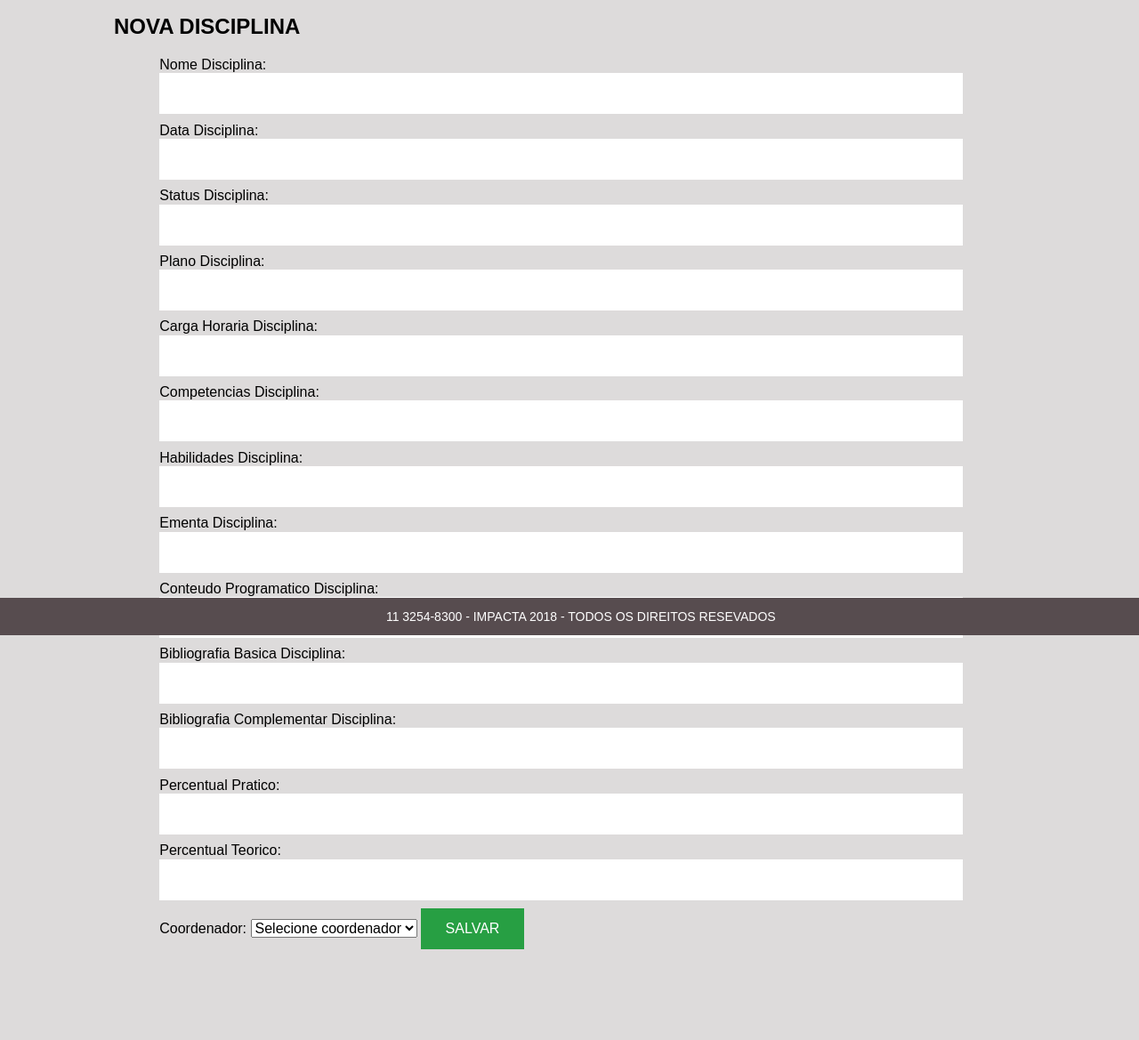
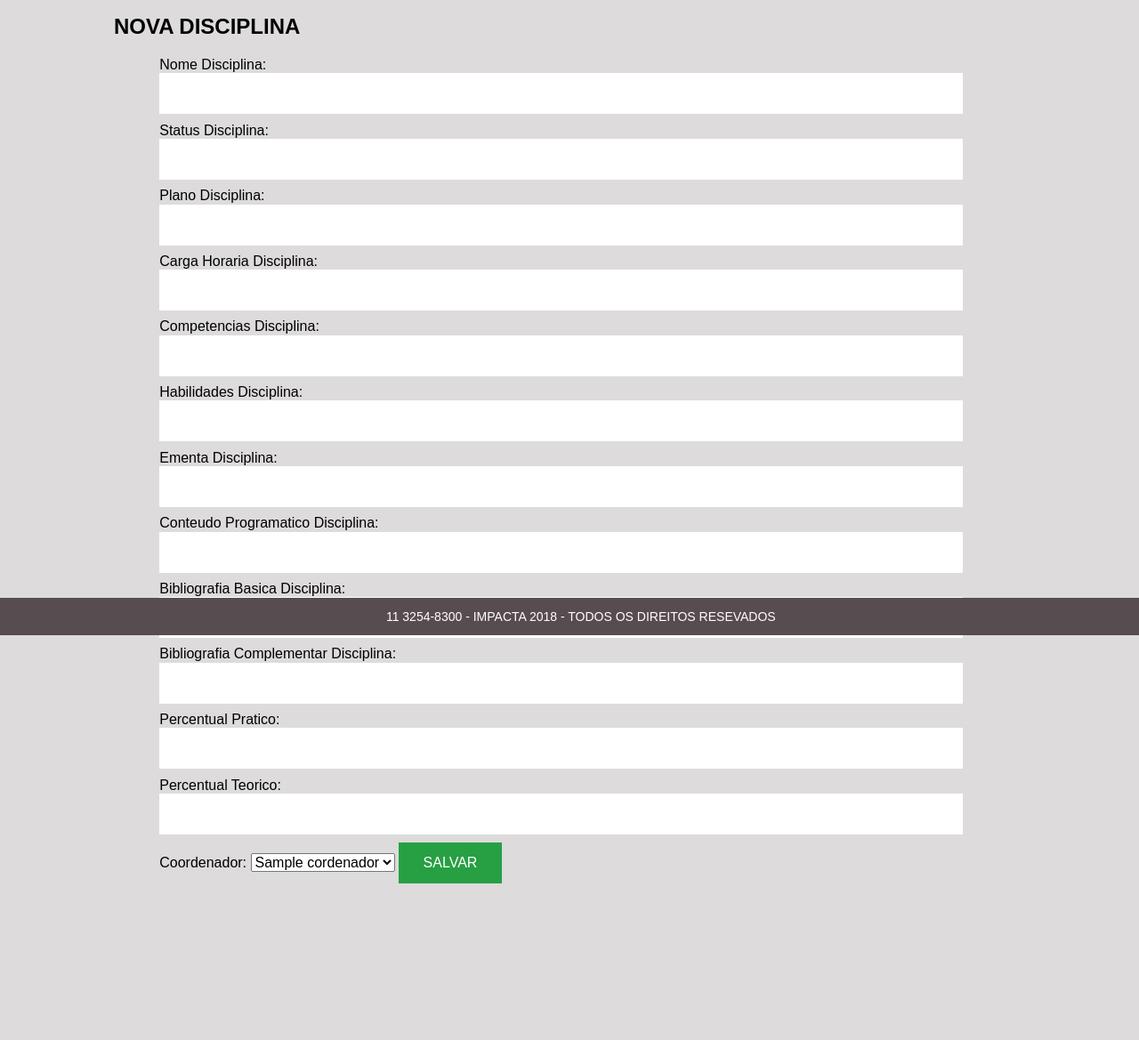
Before and after one commit to HCrew/HCrew, a Django app: page /novaDisciplina/ in a window 1280 px wide. Shown: the part 86-1255 px from the top of the page at 89% size. After the commit the page ends 1079 px from the top, so only its background shows below. Run offline with Django 3.2, Linux system fonts and the light colour scheme; tables that the repository leaves empty hold one stand-in row (values such as "Sample post").

Commit message:
fix crud disciplina

```diff
--- a/contas/models/coordenador.py
+++ b/contas/models/coordenador.py
@@ -11,4 +11,4 @@ class Coordenador(Pessoa):
 
     class Meta:
         managed = False
-        db_table = 'tbl_coordenador'
+        db_table = 'tbl_cordenador'
--- a/curriculo/templates/dadosDisciplina.html
+++ b/curriculo/templates/dadosDisciplina.html
@@ -10,7 +10,7 @@
 <form method="POST" action="">
     <p>
       Nome Disciplina: <input name="nome" value="{{disciplina.nome_disciplina}}"/>
-      Data Disciplina:  <input name="data" value="{{disciplina.data_disciplina}}"/>
+      <!--Data Disciplina:  <input name="data" value="{{disciplina.data_disciplina}}"/>-->
       Status Disciplina: <input name="status" value="{{disciplina.status_disciplina}}"/>
       Plano Disciplina: <input name="plano" value="{{disciplina.plano_ensino_disciplina}}"/>
       Carga Horaria Disciplina:<input name="carga" value="{{disciplina.carga_horaria_disciplina}}"/>
@@ -22,12 +22,11 @@
       Bibliografia Complementar Disciplina:<input name="bibliografia_complementar" value="{{disciplina.bibliografia_complementar_disciplina}}"/>
       Percentual Pratico:<input name="percentual_pratico" value="{{disciplina.percentual_pratico}}"/>
       Percentual Teorico:<input name="percentual_teorico" value="{{disciplina.percentual_teorico}}"/>
-      Coordenador:
+      Coordenador: <!--<input  name="id_coord" value="{{Coordenador.id}}"> -->
 
-      <select>
+    <select name="id_coord">
       {% for coordenador in coordenadores %}
-      <option value="">Selecione coordenador</option>
-      <option value="{{x}}" name="id" >{{coordenador.id_plus}} {{coordenador.nome}}</option>
+      <option value="{{coordenador.id}}" name="" >{{coordenador.nome}}</option>
       {% endfor %}
     </select>
     <button>{{botao}}</button>
--- a/curriculo/templates/listaDisciplinas.html
+++ b/curriculo/templates/listaDisciplinas.html
@@ -24,10 +24,10 @@
                     <td>{{disciplina.status_disciplina}}</td>
                     <td>{{disciplina.plano_ensino_disciplina}}</td>
                     <td>{{disciplina.carga_horaria_disciplina}}</td>
-                    <td>{{disciplina.id_coordenador}}</td>
+                    <td>{{disciplina.id_coordenador_disciplina}}</td>
                     <td>
                         <a href="/vizualizarDisciplina/{{disciplina.id_disciplina}}">Visualizar</a>
-                        <a href="/excluirDisciplina/{{disciplina.id_disciplina}}">Editar</a>
+                        <a href="/editarDisciplina/{{disciplina.id_disciplina}}">Editar</a>
                         <a href="/excluirDisciplina/{{disciplina.id_disciplina}}">Excluir</a>
                     </td>
                 </tr>
--- a/curriculo/views.py
+++ b/curriculo/views.py
@@ -18,7 +18,6 @@ def visualizar_disciplina(request, id):
         print('post')
         return redirect('/pesquisarDisciplinas/')
     else:
-        disciplina = Disciplina.objects.get(id_disciplina=id)
         context = {
             "titulo": "Vizualizar Disciplina",
             "botao": "Voltar",
@@ -31,7 +30,6 @@ def nova_disciplina(request):
     if request.POST:
         Disciplina.objects.create(
             nome_disciplina=request.POST.get('nome'),
-            data_disciplina=request.POST.get('data'),
             status_disciplina=request.POST.get('status'),
             plano_ensino_disciplina=request.POST.get('plano'),
             carga_horaria_disciplina=request.POST.get('carga'),
@@ -43,9 +41,10 @@ def nova_disciplina(request):
             bibliografia_complementar_disciplina=request.POST.get('bibliografia_complementar'),
             percentual_pratico=request.POST.get('percentual_pratico'),
             percentual_teorico=request.POST.get('percentual_teorico'),
-            id_coordenador_disciplina=request.POST.get('id')
+            id_coordenador_disciplina=request.POST.get('id_coord')
+
         )
-        return render(request, '/pesquisarDisciplinas/')
+        return redirect('/pesquisarDisciplinas')
 
     else:
         coordenadores = Coordenador.objects.all()
@@ -61,7 +60,6 @@ def editar_disciplina(request, id):
     if request.POST:
         disciplina = Disciplina.objects.get(id_disciplina=id)
         disciplina.nome_disciplina = request.POST.get('nome')
-        disciplina.data_disciplina = request.POST.get('data')
         disciplina.status_disciplina = request.POST.get('status')
         disciplina.plano_ensino_disciplina = request.POST.get('plano')
         disciplina.carga_horaria_disciplina = request.POST.get('carga')
@@ -73,7 +71,7 @@ def editar_disciplina(request, id):
         disciplina.bibliografia_complementar_disciplina = request.POST.get('bibliografia_complementar')
         disciplina.percentual_pratico = request.POST.get('percentual_pratico')
         disciplina.percentual_teorico = request.POST.get('percentual_teorico')
-        disciplina.id_coordenador_disciplina = request.POST.get('id')
+        disciplina.id_coordenador_disciplina = request.POST.get('id_coord')
         disciplina.save()
 
         return redirect('/pesquisarDisciplinas/')
```
Also changed, not shown: curriculo/models/disciplina.py (+3 -4 lines).
